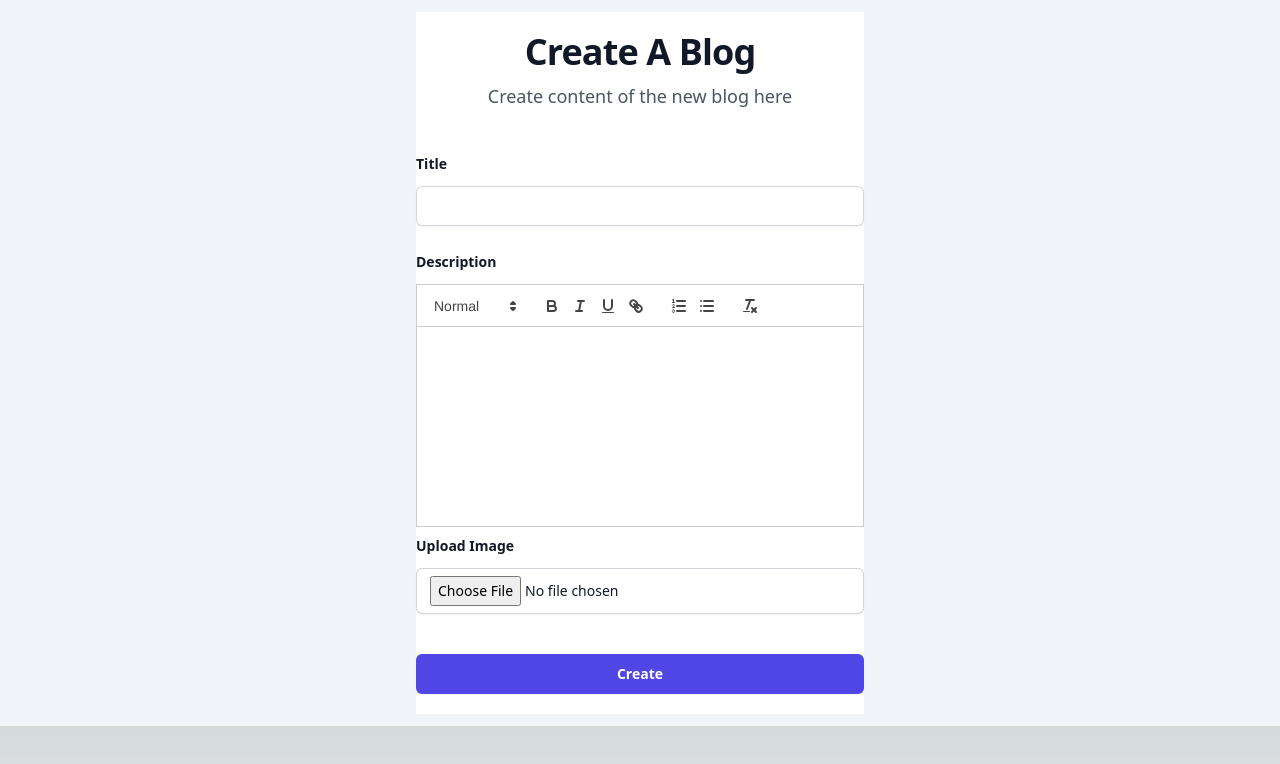
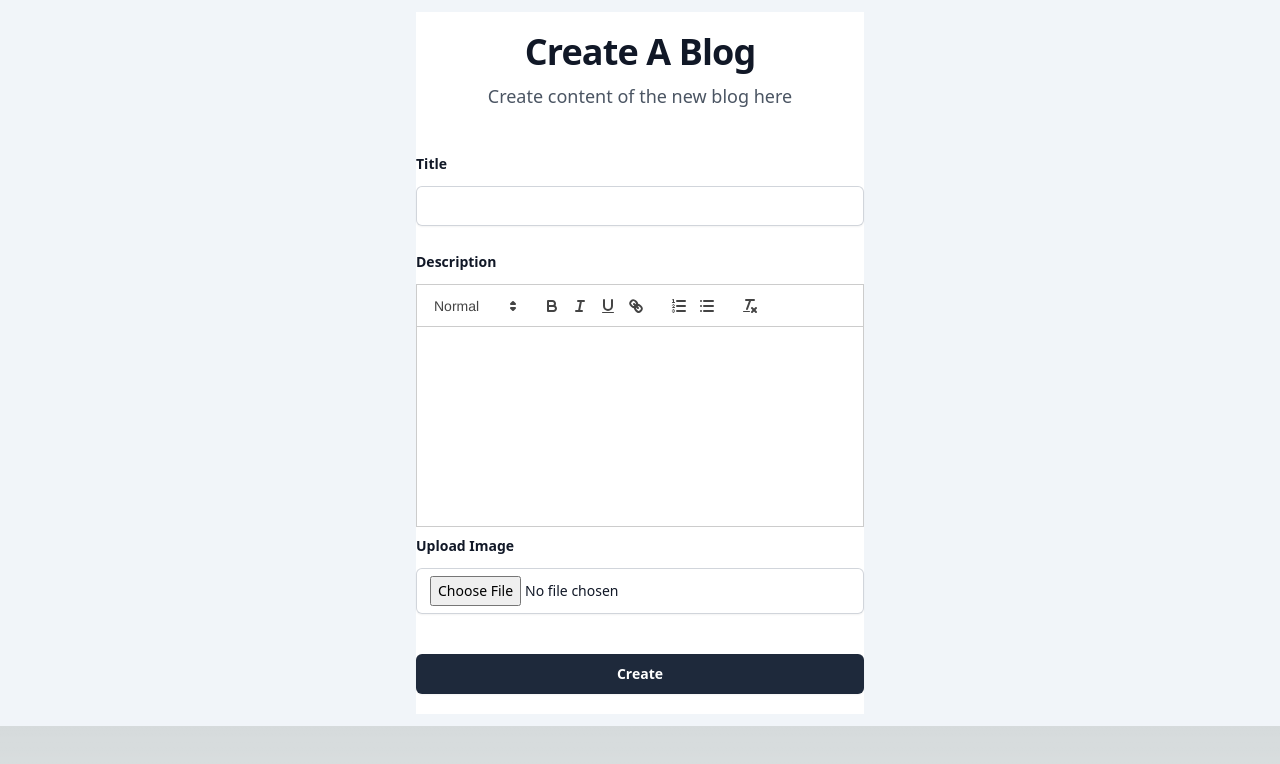
Before and after one commit to Mudasserahmed/web-app-cp, a Next.js app: page /pages/dashboard in a window 1280 px wide. Shown: the top 764 px of the page. Built offline with nearby package versions, Linux system fonts and the light colour scheme.

Commit message:
create blog color changed

```diff
--- a/src/app/pages/dashboard/page.js
+++ b/src/app/pages/dashboard/page.js
@@ -83,7 +83,7 @@ function page() {
         <div className="mt-10">
           <button
             type="submit"
-            className="block w-full rounded-md bg-indigo-600 px-3.5 py-2.5 text-center text-sm font-semibold text-white shadow-sm hover:bg-indigo-500 focus-visible:outline focus-visible:outline-2 focus-visible:outline-offset-2 focus-visible:outline-indigo-600"
+            className="block w-full rounded-md bg-[#1E293B] px-3.5 py-2.5 text-center text-sm font-semibold text-white shadow-sm hover:bg-indigo-500 focus-visible:outline focus-visible:outline-2 focus-visible:outline-offset-2 focus-visible:outline-indigo-600"
           >
             Create
           </button>
```
